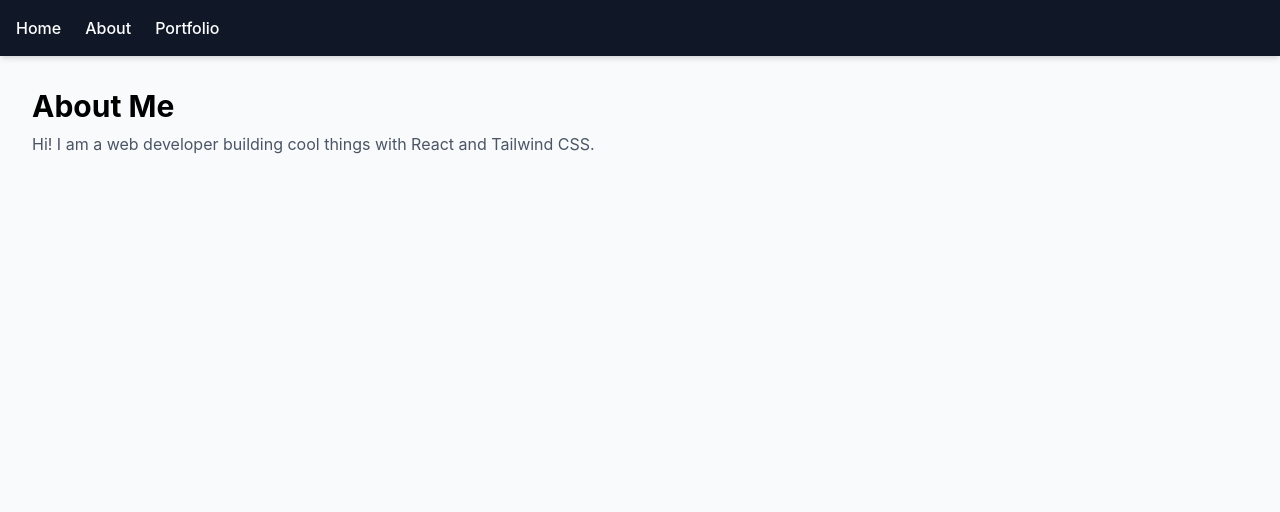
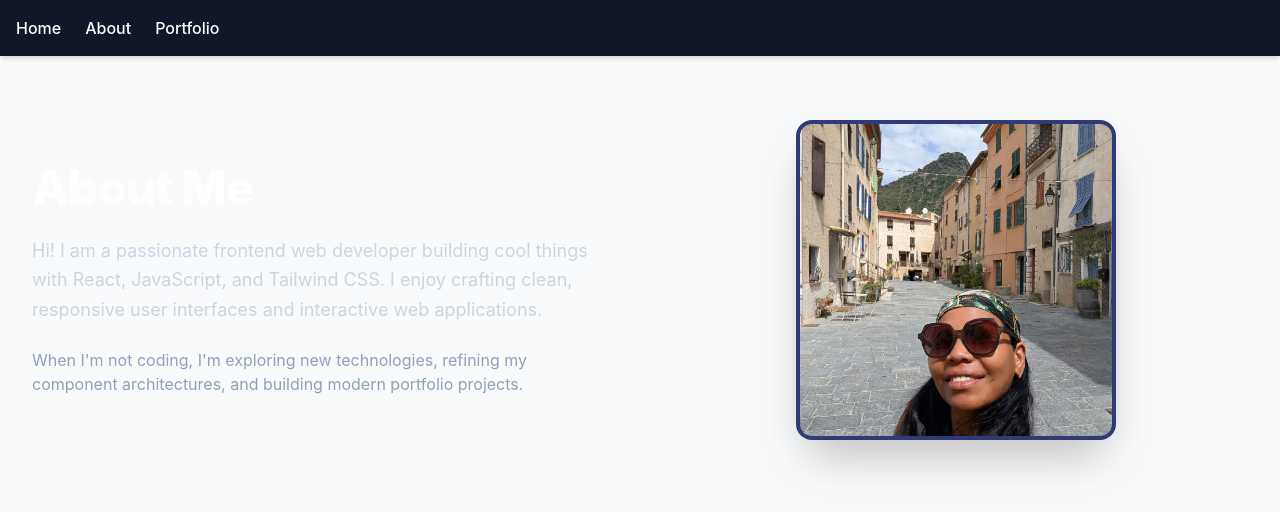
Before and after one commit to annikepo/portfolio, a React (Vite) app: page /about in a window 1280 px wide. Shown: the top 512 px of the page. Built offline with nearby package versions, Linux system fonts and the light colour scheme.

Commit message:
Update profile.jsx and About.jsx files

```diff
--- a/src/Pages/About.jsx
+++ b/src/Pages/About.jsx
@@ -1,8 +1,37 @@
+// Import your profile photo from the assets folder
+import profileImg from '../assets/profile.png';
+
 export default function About() {
   return (
-    <div className="p-8">
-      <h1 className="text-3xl font-bold">About Me</h1>
-      <p className="mt-2 text-gray-600">Hi! I am a web developer building cool things with React and Tailwind CSS.</p>
+    <div className="max-w-7xl mx-auto px-4 sm:px-6 lg:px-8 py-16 text-white">
+      {/* Two Column Grid Layout */}
+      <div className="grid grid-cols-1 lg:grid-cols-2 gap-12 items-center">
+
+        {/* Left Side: Texts */}
+        <div className="space-y-6">
+          <h1 className="text-4xl sm:text-5xl font-extrabold tracking-tight">
+            About Me
+          </h1>
+          <p className="text-lg text-slate-300 leading-relaxed">
+            Hi! I am a passionate frontend web developer building cool things with React, JavaScript, and Tailwind CSS. I enjoy crafting clean, responsive user interfaces and interactive web applications.
+          </p>
+          <p className="text-slate-400">
+            When I'm not coding, I'm exploring new technologies, refining my component architectures, and building modern portfolio projects.
+          </p>
+        </div>
+
+        {/* Right Side: Photo */}
+        <div className="flex justify-center">
+          <div className="relative w-72 h-72 sm:w-80 sm:h-80 rounded-2xl overflow-hidden shadow-2xl border-4 border-indigo-500/30 bg-slate-800">
+            <img
+              src={profileImg}
+              alt="Profile"
+              className="w-full h-full object-cover"
+            />
+          </div>
+        </div>
+
+      </div>
     </div>
   );
 }
--- a/src/components/Profile.jsx
+++ b/src/components/Profile.jsx
@@ -1,5 +1,5 @@
 import './Profile.css';
-import profileImg from '../assets/profile.png'; // Image
+import profileImg from '../assets/profile.png';
 
 export default function Profile() {
   return (
```
